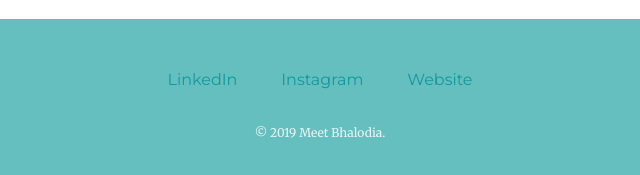
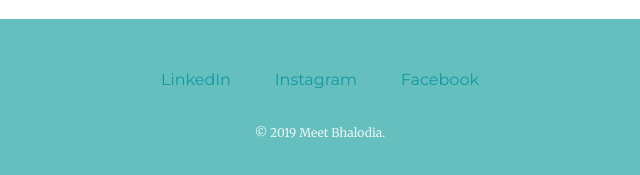
Before and after one commit to meet035/My-Site, a plain HTML site: page index.html in a window 1280 px wide. Shown: the part 2676-2851 px from the top of the page, 320-960 px from the left. Drawn offline with Linux system fonts and the light colour scheme.

Commit message:
Add files via upload

```diff
--- a/index.html
+++ b/index.html
@@ -55,7 +55,7 @@
   <div class="bottom-div">
     <a class="footer-link" href="https://www.linkedin.com/in/meet-bhalodiya-947b61188/">LinkedIn</a>
     <a class="footer-link" href="https://www.instagram.com/mr.meet01636/">Instagram</a>
-    <a class="footer-link" href="https://www.appbrewery.co/">Website</a>
+    <a class="footer-link" href="https://www.facebook.com/meet.1636">Facebook</a>
     <p class="copyright">© 2019 Meet Bhalodia.</p>
   </div>
   </body>
```
